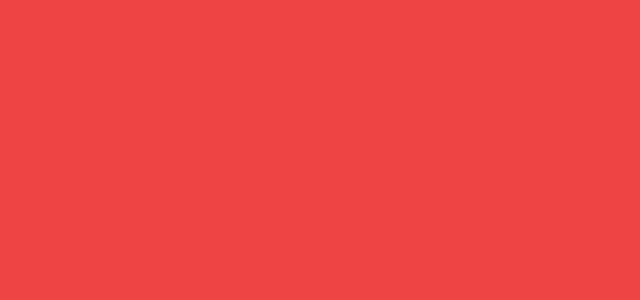
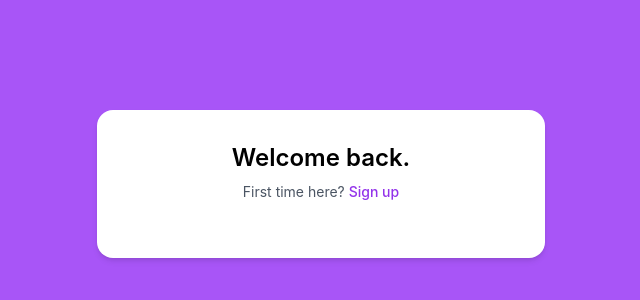
Before and after one commit to andrewisoko/splitter-frontend, a React (Create React App) app: page / in a window 1280 px wide. Shown: the part 216-516 px from the top of the page, without its empty margins (319-959 px from the left). Built offline with nearby package versions, Linux system fonts and the light colour scheme.

Commit message:
Inital settings.

```diff
--- a/src/components/assets/pages/LoginPage.tsx
+++ b/src/components/assets/pages/LoginPage.tsx
@@ -2,9 +2,17 @@ import React from 'react'
 
 const LoginPage = () => {
   return (
-    <div className="bg-red-500 h-screen">
-
+  <div className='bg-purple-500 h-screen flex items-center justify-center px-4'>
+    <div className='max-w-md w-full bg-white rounded-2xl p-8 shadow-md'>
+      <h1 className='text-2xl font-semibold text-center mb-2'>
+        Welcome back.
+      </h1>
+      <p className="text-center text-sm text-gray-600 mb-6">
+        First time here? <span className="text-purple-600 font-medium">Sign up</span>
+      </p>
+       {/* Form will go here next */}
     </div>
+  </div>
   )
 }
 
```
